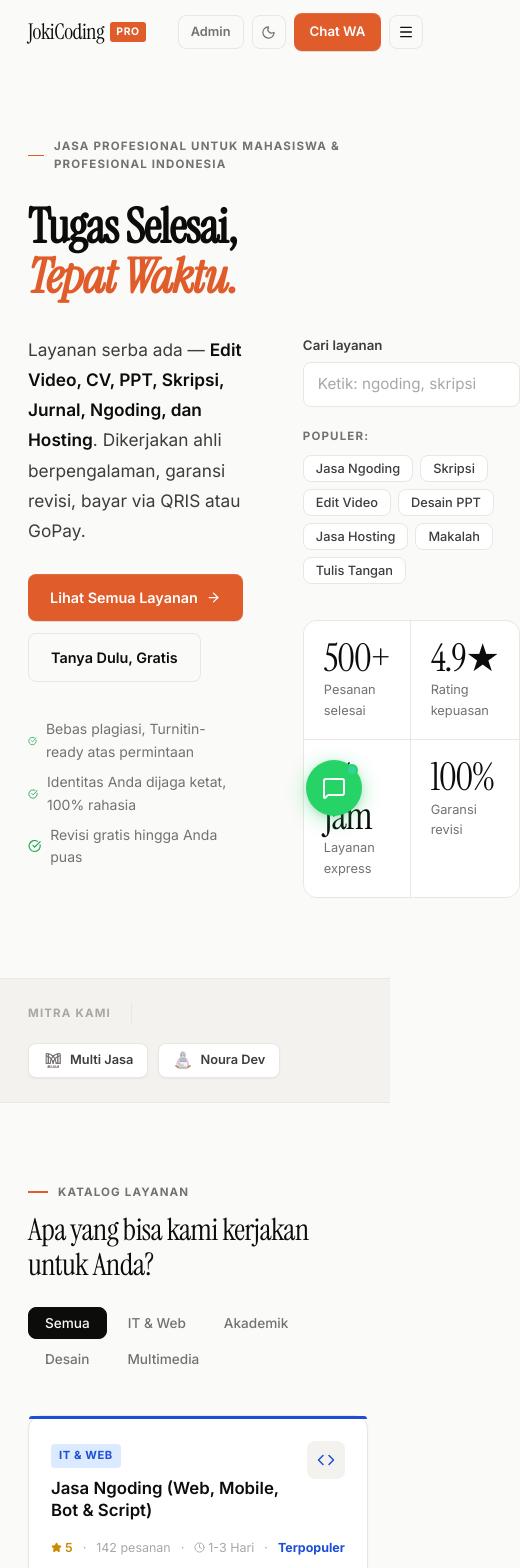
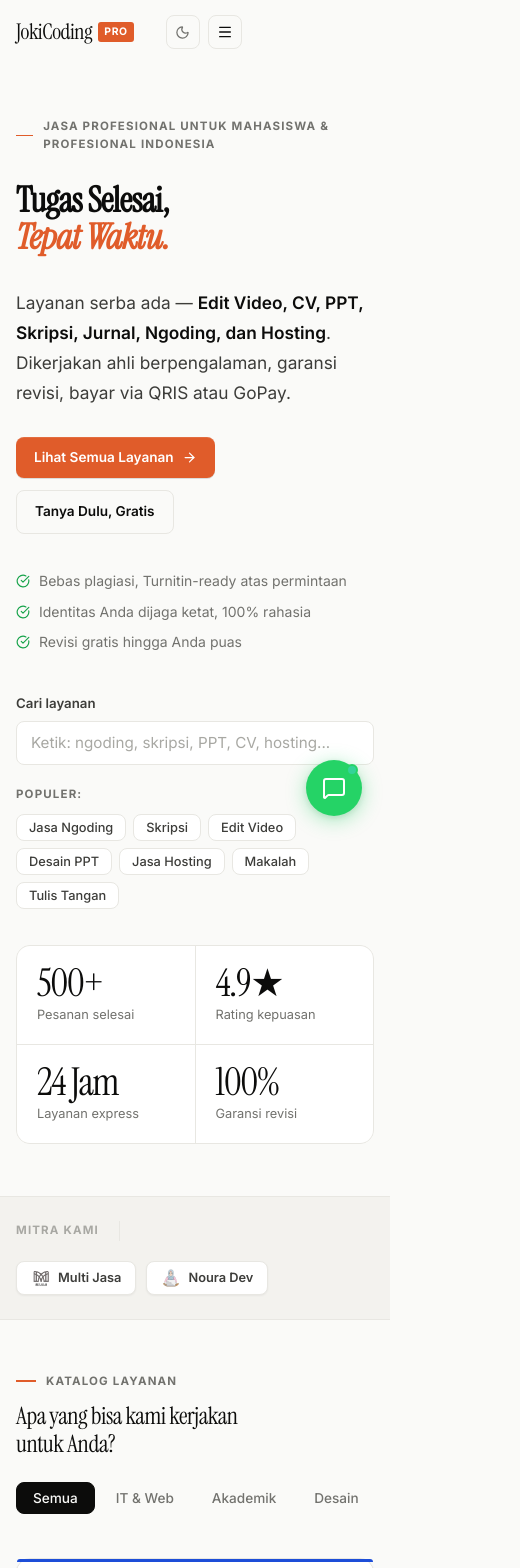
Before and after one commit to NourAnisa/jokicoding, a Next.js app: page / in a window 390 px wide. Shown: the top 1568 px of the page, 520 px wide, since content can reach past the window. Built offline with nearby package versions, Linux system fonts and the light colour scheme.

Commit message:
Make website fully responsive: mobile-first breakpoints for all sections, hero grid, advantage grid, steps grid, FAQ grid, modal bottom-sheet, navbar mobile cleanup

```diff
--- a/src/app/admin/dashboard/page.tsx
+++ b/src/app/admin/dashboard/page.tsx
@@ -392,7 +392,7 @@ export default function AdminDashboardPage() {
             <h3 style={{ color: 'var(--ink)', fontSize: '1.1rem', fontWeight: 600, marginBottom: '20px' }}>Riwayat Pesanan Pelanggan</h3>
 
             {orders.length > 0 ? (
-              <div className="card" style={{ overflowX: 'auto' }}>
+              <div className="card admin-table-wrap" style={{ overflowX: 'auto' }}>
                 <table style={{ width: '100%', borderCollapse: 'collapse', fontSize: '0.85rem', color: 'var(--ink)' }}>
                   <thead>
                     <tr style={{ background: 'var(--paper-2)', textAlign: 'left', borderBottom: '1px solid var(--paper-3)' }}>
--- a/src/app/globals.css
+++ b/src/app/globals.css
@@ -272,8 +272,126 @@ img { max-width: 100%; }
    ========================================= */
 .catalog-grid {
   display: grid;
-  grid-template-columns: repeat(auto-fill, minmax(340px, 1fr));
+  grid-template-columns: repeat(auto-fill, minmax(300px, 1fr));
   gap: 20px;
+}
+
+/* =========================================
+   RESPONSIVE LAYOUT HELPERS
+   ========================================= */
+.hero-grid {
+  display: grid;
+  grid-template-columns: 1fr 1fr;
+  gap: 60px;
+  align-items: flex-start;
+}
+.advantage-grid {
+  display: grid;
+  grid-template-columns: 1fr 1.8fr;
+  gap: 80px;
+  align-items: flex-start;
+}
+.steps-grid {
+  display: grid;
+  grid-template-columns: repeat(4, 1fr);
+  gap: 40px;
+}
+.faq-grid {
+  display: grid;
+  grid-template-columns: 1fr 1fr;
+  gap: 20px;
+}
+
+/* =========================================
+   RESPONSIVE — TABLET (≤ 900px)
+   ========================================= */
+@media (max-width: 900px) {
+  .container { padding: 0 20px; }
+
+  .advantage-grid {
+    grid-template-columns: 1fr;
+    gap: 40px;
+  }
+  .advantage-grid > div:first-child {
+    position: static !important;
+  }
+
+  .steps-grid {
+    grid-template-columns: repeat(2, 1fr);
+    gap: 28px;
+  }
+
+  .faq-grid {
+    grid-template-columns: 1fr;
+  }
+
+  .hero-grid {
+    grid-template-columns: 1fr;
+    gap: 40px;
+  }
+
+  .catalog-grid {
+    grid-template-columns: repeat(auto-fill, minmax(260px, 1fr));
+  }
+}
+
+/* =========================================
+   RESPONSIVE — MOBILE (≤ 600px)
+   ========================================= */
+@media (max-width: 600px) {
+  .container { padding: 0 16px; }
+
+  .display {
+    font-size: clamp(2.2rem, 9vw, 3.5rem) !important;
+  }
+  .heading-1 {
+    font-size: clamp(1.5rem, 6vw, 2.2rem) !important;
+  }
+  .stat-val {
+    font-size: 1.9rem;
+  }
+
+  .catalog-grid {
+    grid-template-columns: 1fr;
+    gap: 14px;
+  }
+
+  .steps-grid {
+    grid-template-columns: 1fr;
+    gap: 24px;
+  }
+
+  /* Section padding */
+  section { padding-top: 52px !important; padding-bottom: 52px !important; }
+
+  /* Buttons stack better */
+  .btn { font-size: 0.85rem; padding: 10px 18px; }
+
+  /* Filter tabs scroll horizontally */
+  .filter-tabs-row {
+    overflow-x: auto;
+    -webkit-overflow-scrolling: touch;
+    flex-wrap: nowrap !important;
+    padding-bottom: 4px;
+  }
+  .filter-tab { white-space: nowrap; flex-shrink: 0; }
+
+  /* Modal full-width on mobile */
+  .modal-inner {
+    max-width: 100% !important;
+    width: 100% !important;
+    border-radius: var(--radius-lg) var(--radius-lg) 0 0 !important;
+    max-height: 92vh !important;
+    margin-top: auto;
+  }
+  .modal-overlay {
+    align-items: flex-end !important;
+  }
+
+  /* Admin dashboard table scroll */
+  .admin-table-wrap {
+    overflow-x: auto;
+  }
 }
 
 /* =========================================
--- a/src/app/page.tsx
+++ b/src/app/page.tsx
@@ -47,7 +47,7 @@ export default function HomePage() {
             </div>
 
             {/* Category filter tabs */}
-            <div style={{ display: 'flex', gap: '4px', flexWrap: 'wrap', alignSelf: 'flex-end' }}>
+            <div className="filter-tabs-row" style={{ display: 'flex', gap: '4px', flexWrap: 'wrap', alignSelf: 'flex-end' }}>
               {CATEGORIES.map(cat => (
                 <button
                   key={cat}
@@ -88,7 +88,7 @@ export default function HomePage() {
       {/* ── ADVANTAGES ──────────────────────────── */}
       <section id="keunggulan" style={{ padding: '80px 0', borderBottom: '1px solid var(--paper-3)' }}>
         <div className="container">
-          <div style={{ display: 'grid', gridTemplateColumns: '1fr 1.8fr', gap: '80px', alignItems: 'flex-start' }}>
+          <div className="advantage-grid">
             {/* Left — big statement */}
             <div style={{ position: 'sticky', top: '88px' }}>
               <div className="label" style={{ marginBottom: '16px', display: 'flex', alignItems: 'center', gap: '10px' }}>
@@ -174,7 +174,7 @@ export default function HomePage() {
           </div>
 
           {/* Steps as horizontal list with numbers */}
-          <div style={{ display: 'grid', gridTemplateColumns: 'repeat(4, 1fr)', gap: '40px' }}>
+          <div className="steps-grid">
             {[
               { n: '1', title: 'Pilih Layanan', desc: 'Cari layanan yang Anda butuhkan dari katalog lengkap kami.' },
               { n: '2', title: 'Isi Detail & Bayar', desc: 'Lengkapi form pesanan, pilih metode pembayaran yang nyaman.' },
@@ -223,7 +223,7 @@ export default function HomePage() {
             <h2 className="heading-1">Pertanyaan yang Sering Diajukan</h2>
           </div>
 
-          <div style={{ display: 'grid', gridTemplateColumns: '1fr 1fr', gap: '20px' }}>
+          <div className="faq-grid">
             {[
               {
                 q: 'Apakah ada garansi revisi untuk pengerjaan tugas & skripsi?',
--- a/src/components/Hero.tsx
+++ b/src/components/Hero.tsx
@@ -24,7 +24,7 @@ export default function Hero({ searchQuery, onSearchChange }: HeroProps) {
           <em>Tepat Waktu.</em>
         </h1>
 
-        <div style={{ display: 'grid', gridTemplateColumns: '1fr 1fr', gap: '60px', alignItems: 'flex-start' }}>
+        <div className="hero-grid">
           {/* Left: description + CTAs */}
           <div>
             <p style={{ fontSize: '1.08rem', color: 'var(--ink-2)', lineHeight: 1.75, marginBottom: '28px', maxWidth: '420px' }}>
@@ -136,11 +136,6 @@ export default function Hero({ searchQuery, onSearchChange }: HeroProps) {
         </div>
       </div>
 
-      <style>{`
-        @media (max-width: 860px) {
-          .hero-grid { grid-template-columns: 1fr !important; }
-        }
-      `}</style>
     </section>
   );
 }
--- a/src/components/Navbar.tsx
+++ b/src/components/Navbar.tsx
@@ -72,7 +72,7 @@ export default function Navbar() {
 
         {/* Right controls */}
         <div style={{ display: 'flex', alignItems: 'center', gap: '8px', flexShrink: 0 }}>
-          <Link href="/admin/dashboard" style={{
+          <Link href="/admin/dashboard" id="nav-admin-link" style={{
             fontSize: '0.8rem', fontWeight: 600, color: 'var(--ink-3)',
             padding: '6px 12px', borderRadius: 'var(--radius)',
             border: '1px solid var(--paper-3)',
@@ -152,6 +152,10 @@ export default function Navbar() {
         @media (max-width: 768px) {
           #main-nav { display: none !important; }
           #mobile-menu-toggle { display: flex !important; }
+          #nav-admin-link { display: none !important; }
+        }
+        @media (max-width: 480px) {
+          #nav-wa-cta { display: none !important; }
         }
       `}</style>
     </header>
--- a/src/components/OrderModal.tsx
+++ b/src/components/OrderModal.tsx
@@ -136,13 +136,13 @@ export default function OrderModal({ service, onClose }: OrderModalProps) {
   };
 
   return (
-    <div style={{
+    <div className="modal-overlay" style={{
       position: 'fixed', inset: 0, zIndex: 200,
       background: 'rgba(0, 0, 0, 0.65)',
       display: 'flex', alignItems: 'center', justifyContent: 'center',
       padding: '20px',
     }}>
-      <div style={{
+      <div className="modal-inner" style={{
         background: 'var(--white)',
         color: 'var(--ink)',
         border: '1px solid var(--paper-3)',
```
